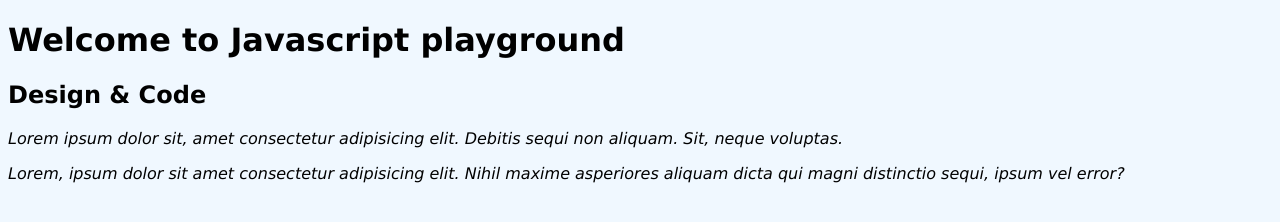
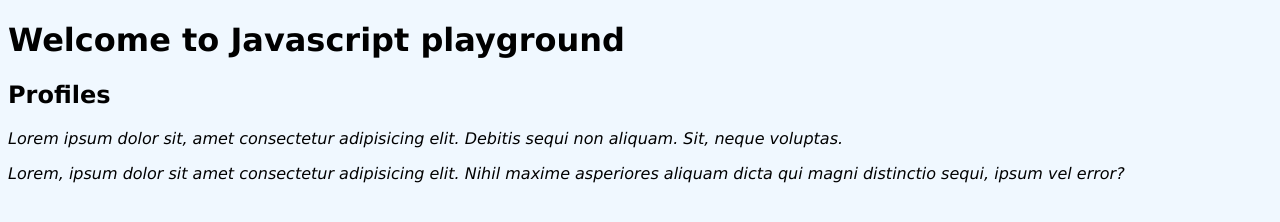
Before and after one commit to domidevelop/jsplayground, a plain HTML site: page index.html in a window 1280 px wide. Drawn offline with Linux system fonts and the light colour scheme.

Commit message:
Change subtitle.

```diff
--- a/index.html
+++ b/index.html
@@ -9,7 +9,7 @@
   </head>
   <body>
     <h1>Welcome to Javascript playground</h1>
-    <h2>Design & Code</h2>
+    <h2>Profiles</h2>
     <p>
       Lorem ipsum dolor sit, amet consectetur adipisicing elit. Debitis sequi
       non aliquam. Sit, neque voluptas.
```
